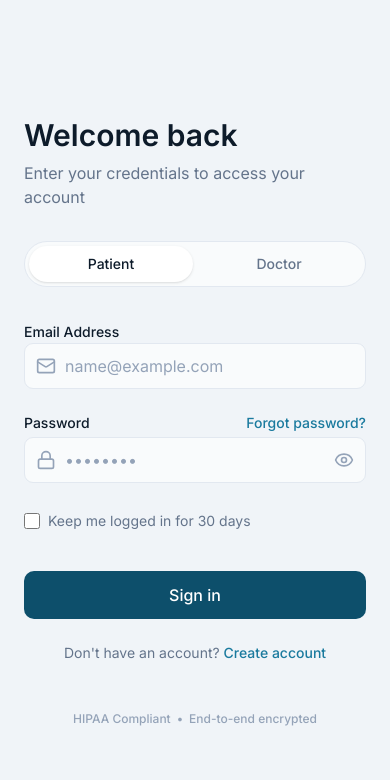
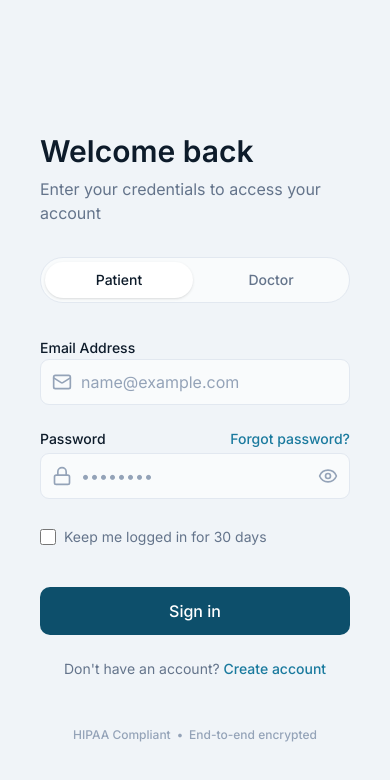
Before and after one commit to krishchapokhrel-code/Online-Doctor-Appointment-System, a React (Vite) app: page / in a window 390 px wide. Shown: the top 780 px of the page. Built offline with nearby package versions, Linux system fonts and the light colour scheme.

Commit message:
style: fix responsive layout for app container

```diff
--- a/src/index.css
+++ b/src/index.css
@@ -25,4 +25,5 @@ body {
   background-color: var(--color-bg-base);
   color: var(--color-text-main);
   margin: 0;
-}
+}/* Responsive fixes for App container */
+@media (max-width: 768px) { #root { padding: 1rem; } }
```
